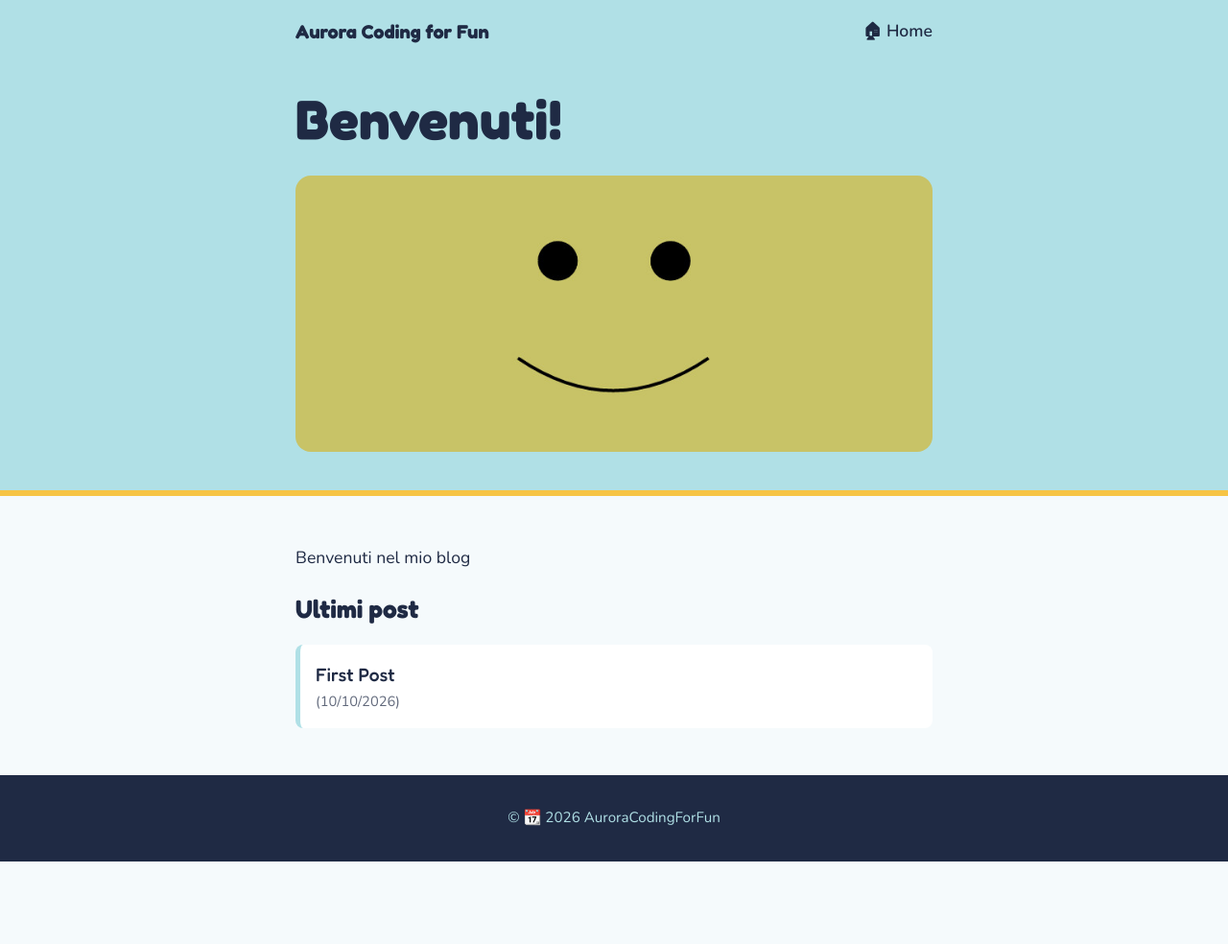
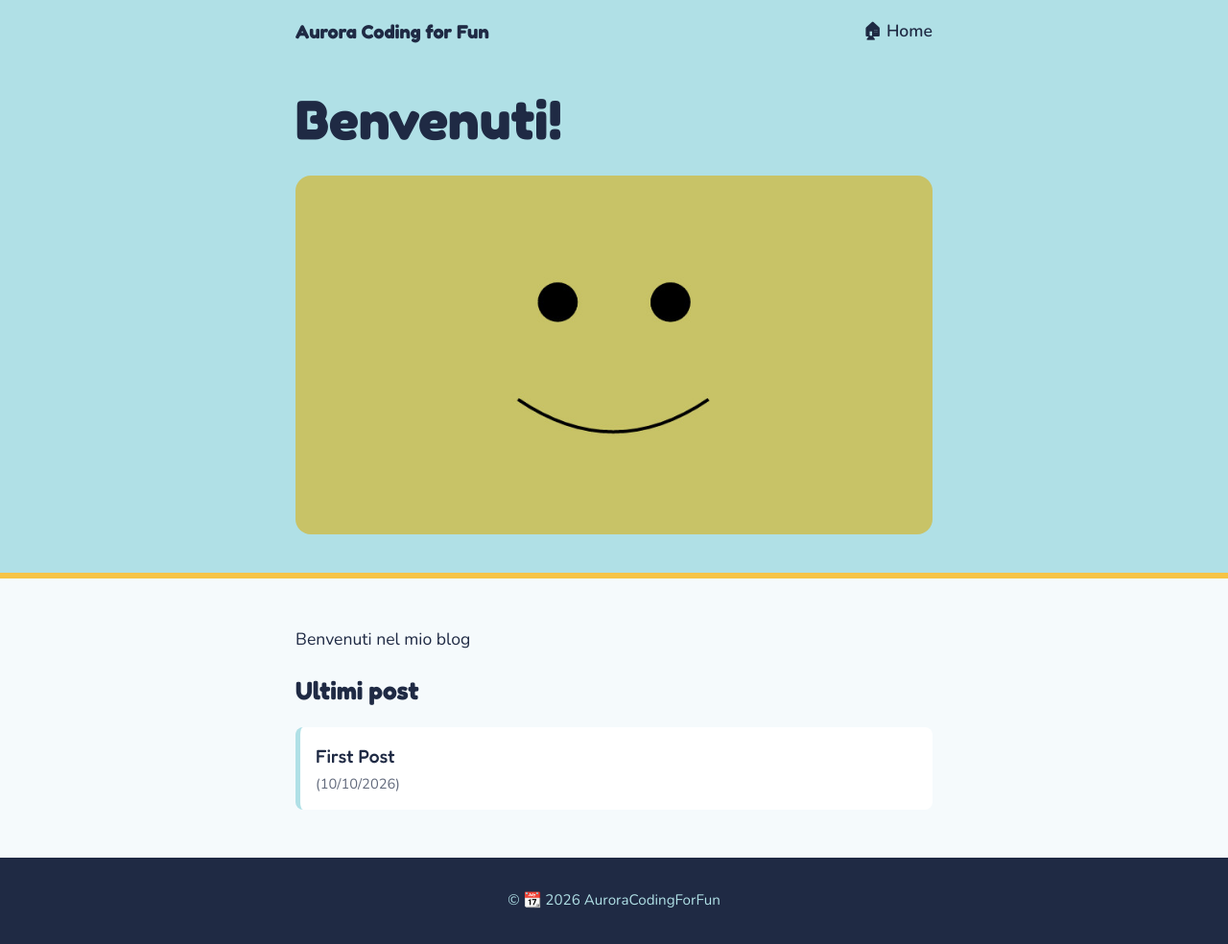
Before and after one commit to AuroraCodingForFun/BlogSite, a Jekyll site: the page built from index.md, in a window 1280 px wide. Shown: the whole page at 96% size. Built offline with Jekyll 4.4.1, drawn with Linux system fonts in a browser that asks for light colours; before the commit the page ends 900 px from its top, so only the background shows below that.

Commit message:
Modify sky color variable and hero image max-height
Updated CSS variable for sky color and adjusted max-height for hero images.

```diff
--- a/css/style.css
+++ b/css/style.css
@@ -1,5 +1,5 @@
 :root {
-  --sky: #b0e0e6;        /* powderblue, il tuo colore! */
+  --sky: #b0e0e6;
   --sky-deep: #5fb4c4;
   --ink: #1f2a44;
   --paper: #f5fafc;
@@ -68,7 +68,7 @@ nav a:focus-visible {
 .hero img {
   display: block;
   width: 100%;
-  max-height: 18rem;
+  max-height: 100%;
   object-fit: cover;
   margin-top: 1.5rem;
   border-radius: 1rem;
```
